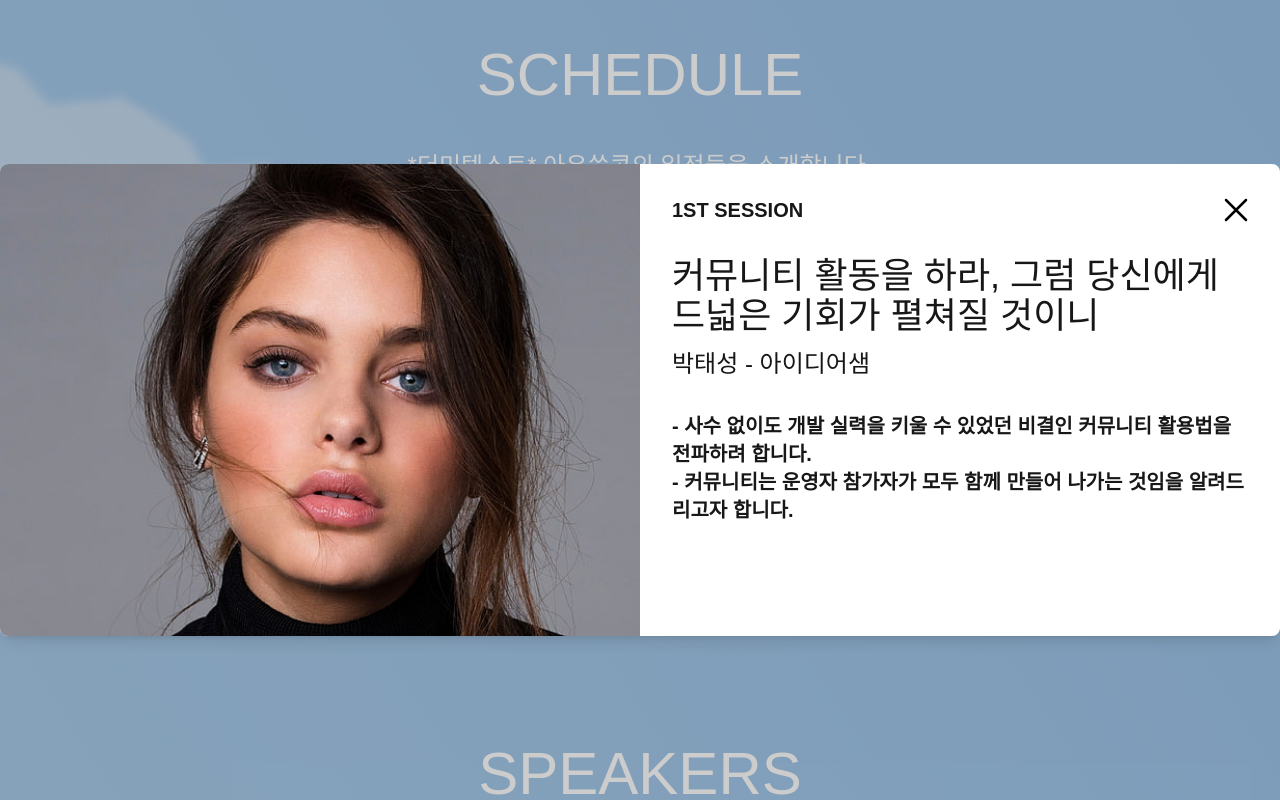
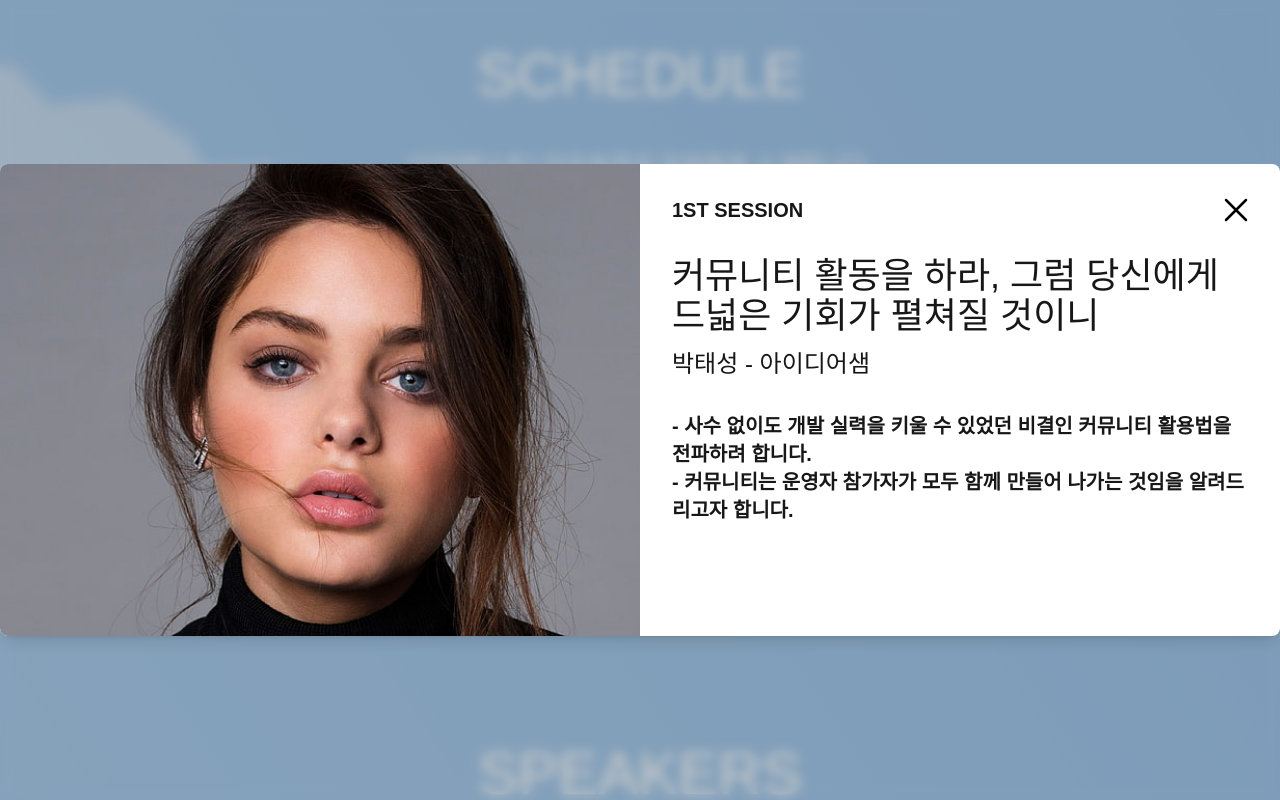
Before and after one commit to AUSG/ausgcon2025, a Next.js app: page / in a window 1280 px wide. Both pictures are taken after a click on the element 650 px from the left and 1896 px from the top of the page. Shown: the part 1496-2296 px from the top of the page. Built offline with nearby package versions, Linux system fonts and the light colour scheme; a web font is replaced by a local one.

Commit message:
fix : 오타수정

```diff
--- a/src/components/modal/Modal.tsx
+++ b/src/components/modal/Modal.tsx
@@ -30,7 +30,7 @@ const Modal = ({ isOpen, onClose, children }: ModalProps) => {
 
   return createPortal(
     <div
-      className="backdrop-blur-[5.65px]n fixed inset-0 z-[9999] flex items-center justify-center bg-black/20 not-lg:px-3"
+      className="fixed inset-0 z-[9999] flex items-center justify-center bg-black/20 backdrop-blur-[5.65px] not-lg:px-3"
       onMouseDown={(e) => {
         if (e.target === e.currentTarget) onClose();
       }}
```
